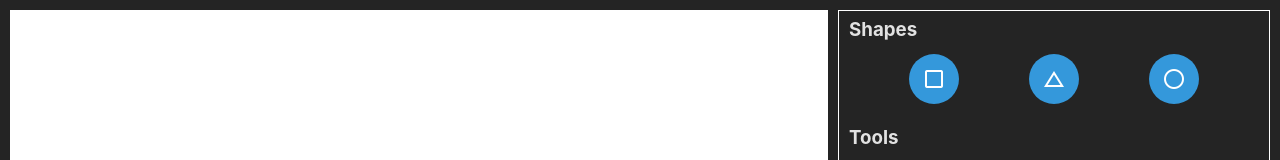
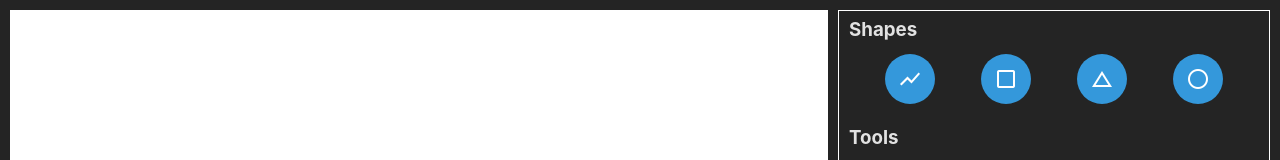
Before and after one commit to pjholt1234/room-planner, a React (Vite) app: page / in a window 1280 px wide. Shown: the top 160 px of the page. Built offline with nearby package versions, Linux system fonts and the light colour scheme; no server answers.

Commit message:
Add line tool ui elements

```diff
--- a/src/App.tsx
+++ b/src/App.tsx
@@ -14,6 +14,7 @@ import AlertModalWrapper from './components/AlertModalWrapper';
 import PlanToolbar from './components/PlanToolbar';
 import SavePlanModal from './components/SavePlanModal';
 import DeletePlanModal from './components/DeletePlanModal';
+import LineIcon from './components/icons/LineIcon';
 
 function App() {
     return (
@@ -22,6 +23,7 @@ function App() {
             <ActiveToolProvider>
                 <ToolbarSection title={'Shapes'}>
                     <div className="toolbar-row">
+                        <ToolButton eventName="line" icon={<LineIcon />} />
                         <ToolButton
                             eventName="rectangle"
                             icon={<RectangleIcon />}
--- /dev/null
+++ b/src/components/icons/LineIcon.tsx
@@ -0,0 +1,5 @@
+const LineIcon = () => {
+    return <span className="material-symbols-outlined">show_chart</span>;
+};
+
+export default LineIcon;
```
